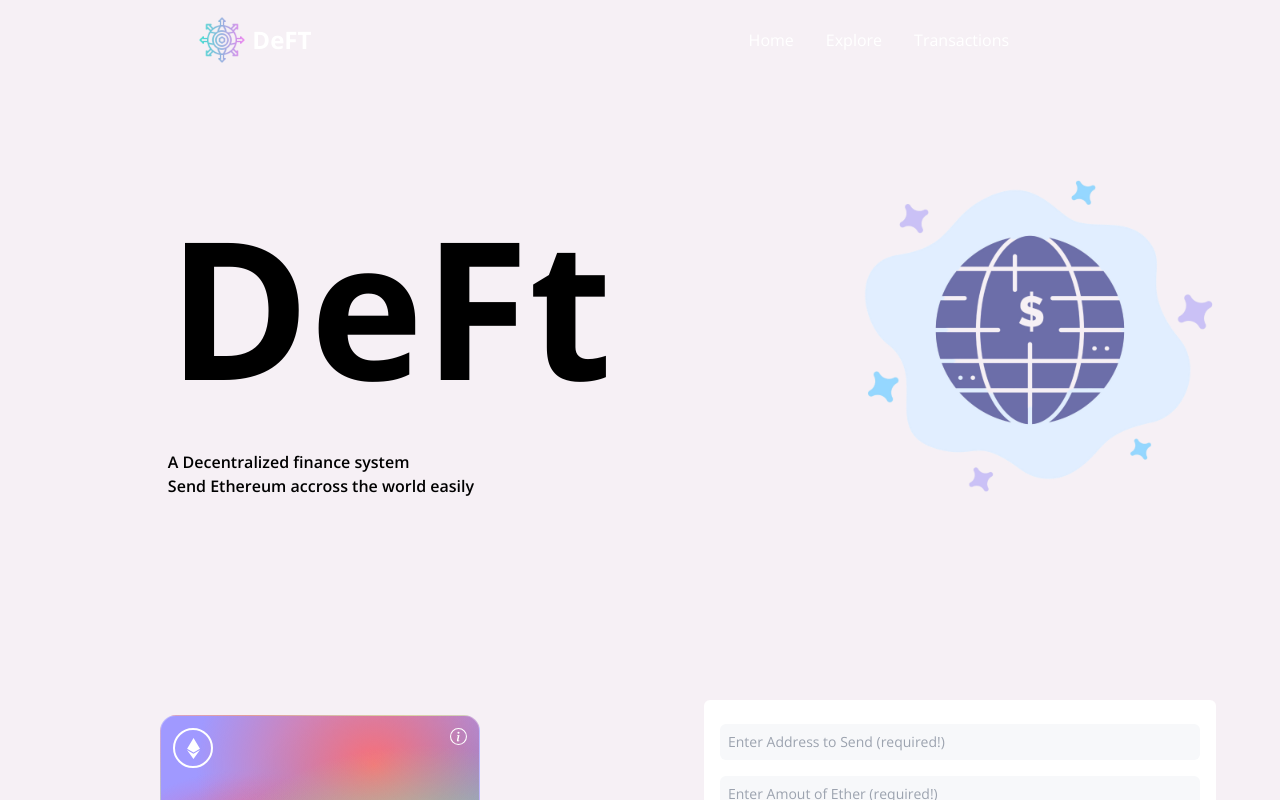
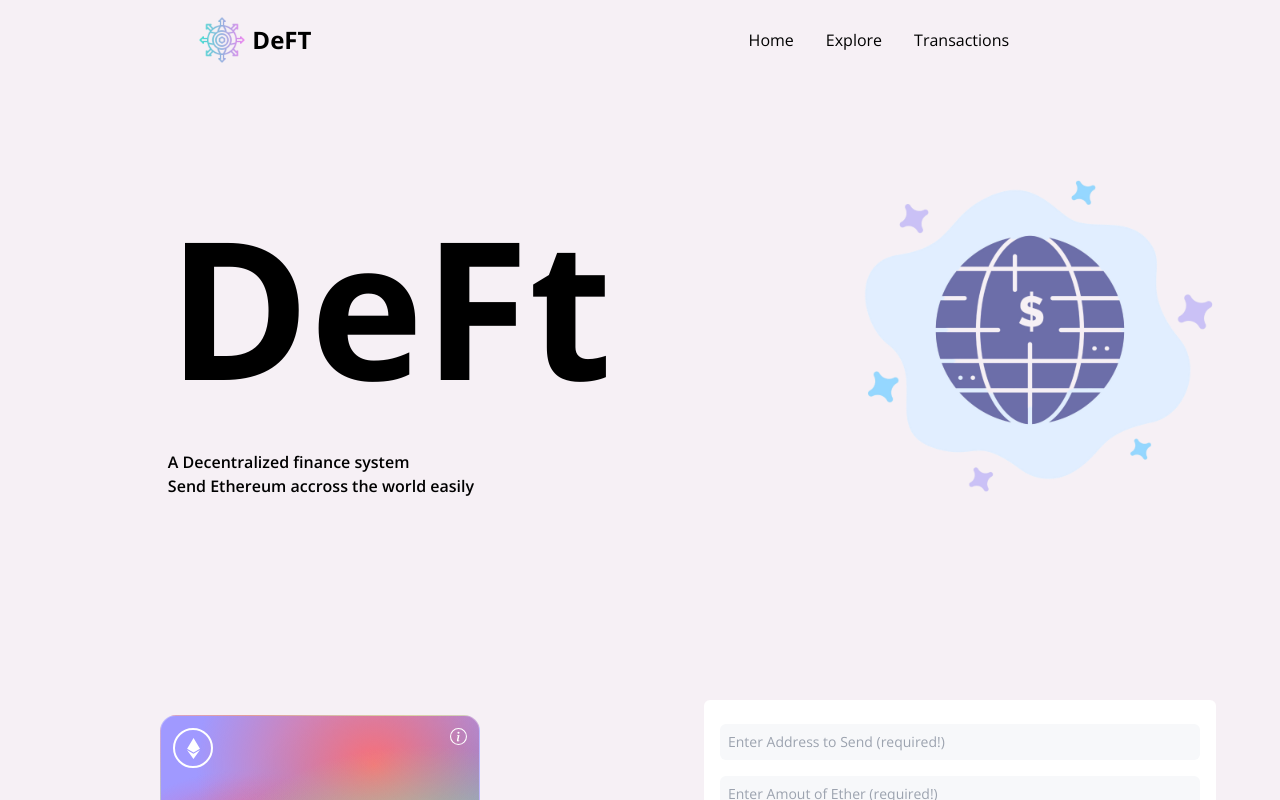
Before and after one commit to subhradwip01/DeFT-Blockchain-app, a React (Vite) app in the folder client/: page / in a window 1280 px wide. Shown: the top 800 px of the page. Built offline with nearby package versions, Linux system fonts and the light colour scheme.

Commit message:
Navbar style modification
Signed-off-by: subhradwip01 <subhradwip01@gmail.com>

```diff
--- a/client/src/components/Navbar.jsx
+++ b/client/src/components/Navbar.jsx
@@ -29,24 +29,24 @@ const Navbar = () => {
     <div className="md:flex-[0.5] flex-initial justify-center items-center">
       <div className='flex items-center justify-center'>
       <img src={logo} alt="logo" className='w-12 cursor-pointer'/>
-      <p className='text-white text-2xl font-bold pl-1.5'>DeFT</p>
+      <p className='text-black text-2xl font-bold pl-1.5'>DeFT</p>
       </div>
       </div>
-      <ul className="text-white hover:text-base md:flex hidden list-none flex-row justify-between items-center flex-initial">
+      <ul className="text-black hover:text-base md:flex hidden list-none flex-row justify-between items-center flex-initial">
         {menu.map((item,i)=>(
           <NavItem key={item+i} title={item.name}></NavItem>
         ))}
         </ul>
         <div className='flex relative'>
           {!toggleMenu
-          ? <HiMenuAlt4 fontSize={28} className="text-white md:hidden cursor-pointer" onClick={()=>setTogglesMenu(!toggleMenu)}/>
+          ? <HiMenuAlt4 fontSize={28} className="text-black md:hidden cursor-pointer" onClick={()=>setTogglesMenu(!toggleMenu)}/>
          : null}
          {toggleMenu &&
          <ul className='z-10 fixed top-0 -right-2 p-3 w-[70w] h-screen shadow-2xl md:hidden list-none
-         flex flex-col justify-start items-end rounded-md blue-glassmorphism text-white animate-slide-in'>
-           <li><AiOutlineClose fontSize={28} className="text-white md:hidden cursor-pointer" onClick={()=>setTogglesMenu(!toggleMenu)}/></li>
+         flex flex-col justify-start items-end rounded-md blue-glassmorphism text-black animate-slide-in'>
+           <li><AiOutlineClose fontSize={28} className="text-black md:hidden cursor-pointer" onClick={()=>setTogglesMenu(!toggleMenu)}/></li>
            {menu.map((item,i)=>(
-          <NavItem key={item+i} title={item.name} classProps="my-2 text-lg text-white"></NavItem>
+          <NavItem key={item+i} title={item.name} classProps="my-2 text-lg text-black"></NavItem>
         ))}
            </ul>}
 
```
